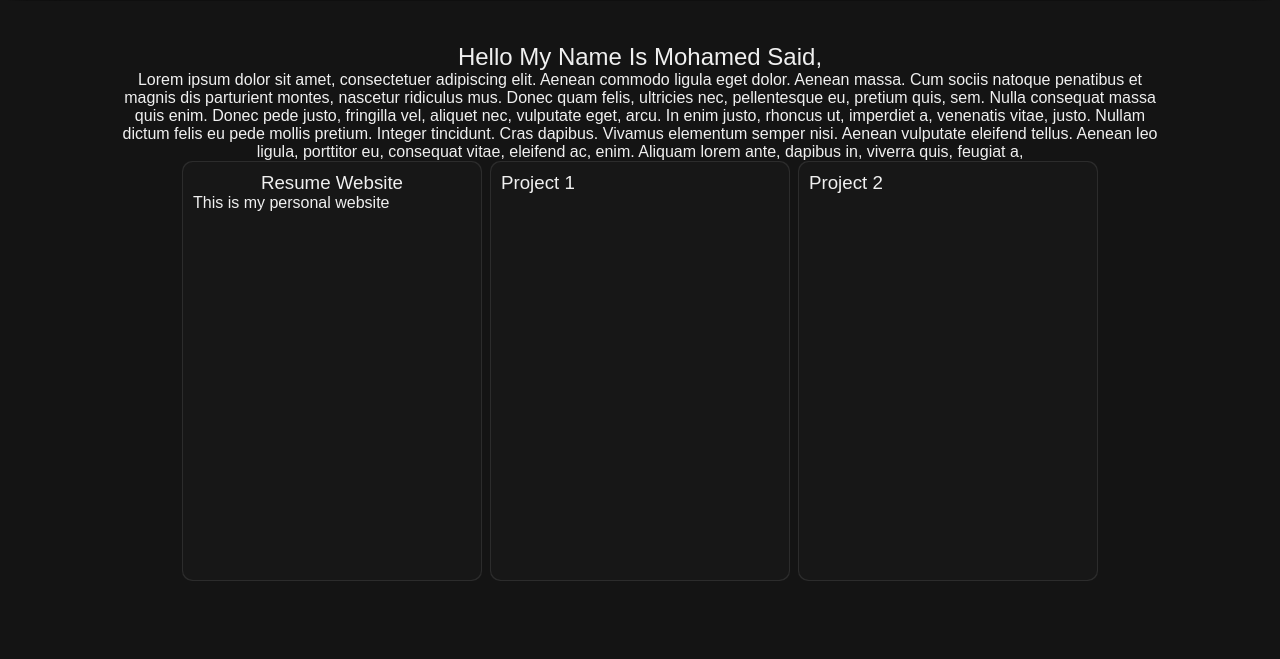
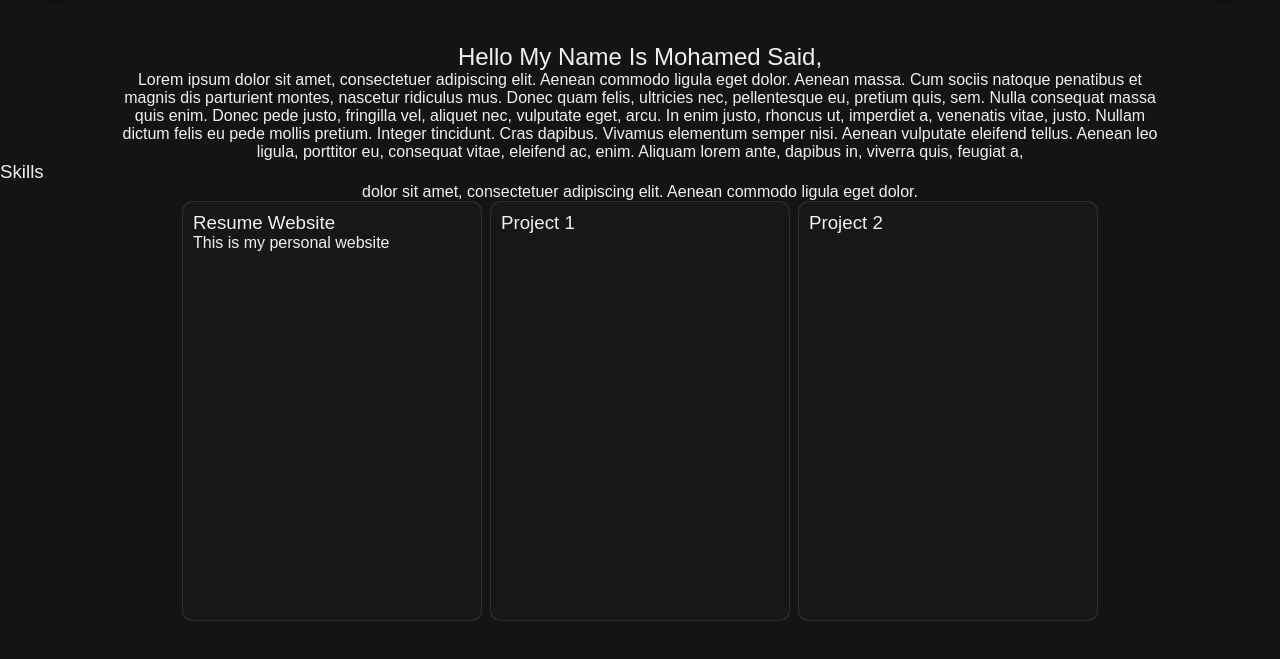
Before and after one commit to misaid/Personal-Website, a plain HTML site: page ResumeWebsite.html in a window 1280 px wide. Shown: the part 37-696 px from the top of the page. Drawn offline with Linux system fonts and the light colour scheme.

Commit message:
added skills

```diff
--- a/ResumeWebsite.html
+++ b/ResumeWebsite.html
@@ -24,12 +24,13 @@
             </a>
         </div>
     </div>
-    <div id="introduction">
+    <div class="introduction">
             <h2 class="header">Hello My Name Is Mohamed Said,</h2>
-            <h4 class="about-text">Lorem ipsum dolor sit amet, consectetuer adipiscing elit. Aenean commodo ligula eget dolor. Aenean massa. Cum sociis natoque penatibus et magnis dis parturient montes, nascetur ridiculus mus. Donec quam felis, ultricies nec, pellentesque eu, pretium quis, sem. Nulla consequat massa quis enim. Donec pede justo, fringilla vel, aliquet nec, vulputate eget, arcu. In enim justo, rhoncus ut, imperdiet a, venenatis vitae, justo. Nullam dictum felis eu pede mollis pretium. Integer tincidunt. Cras dapibus. Vivamus elementum semper nisi. Aenean vulputate eleifend tellus. Aenean leo ligula, porttitor eu, consequat vitae, eleifend ac, enim. Aliquam lorem ante, dapibus in, viverra quis, feugiat a,</h2>
+            <h4 class="about-text">Lorem ipsum dolor sit amet, consectetuer adipiscing elit. Aenean commodo ligula eget dolor. Aenean massa. Cum sociis natoque penatibus et magnis dis parturient montes, nascetur ridiculus mus. Donec quam felis, ultricies nec, pellentesque eu, pretium quis, sem. Nulla consequat massa quis enim. Donec pede justo, fringilla vel, aliquet nec, vulputate eget, arcu. In enim justo, rhoncus ut, imperdiet a, venenatis vitae, justo. Nullam dictum felis eu pede mollis pretium. Integer tincidunt. Cras dapibus. Vivamus elementum semper nisi. Aenean vulputate eleifend tellus. Aenean leo ligula, porttitor eu, consequat vitae, eleifend ac, enim. Aliquam lorem ante, dapibus in, viverra quis, feugiat a,</h4>
+            <h3 class="skill-header">Skills</h3>
+            <h4 class="skills">dolor sit amet, consectetuer adipiscing elit. Aenean commodo ligula eget dolor.</h4>
     </div>
-    <div class="skills"><ha</div>
-    <div class="main-grid">
+
 
 
         <div id='card-container'>
```
